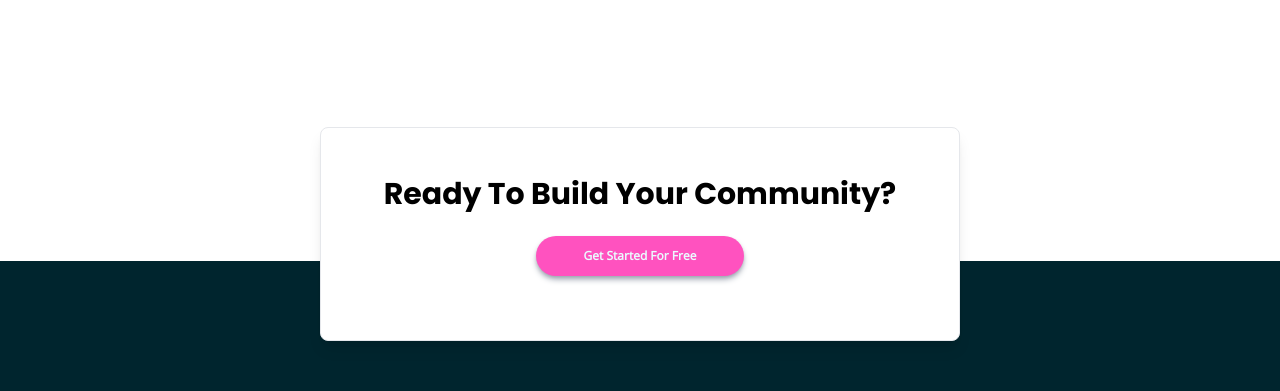
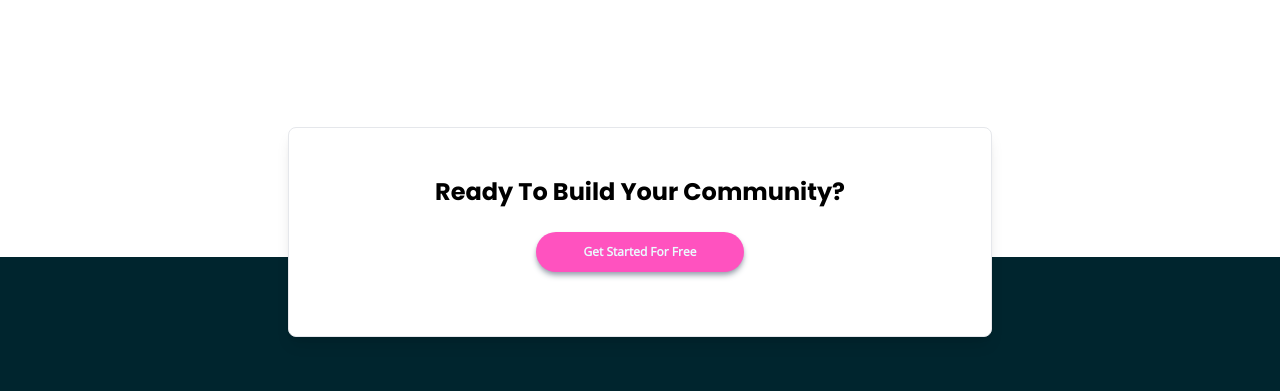
Before and after one commit to gusanchefullstack/prj-15-huddle-landing-page-with-alternating-feature-blocks, a website built with Vite: page index.html in a window 1280 px wide. Shown: the part 2160-2551 px from the top of the page. Built offline with nearby package versions, Linux system fonts and the light colour scheme.

Commit message:
🐛  Fix width of CTA article.

```diff
--- a/index.html
+++ b/index.html
@@ -105,10 +105,10 @@
           </div>
         </article>
         <article
-          class="shadow-lg border rounded-lg mx-4 lg:mx-80 relative -bottom-32 bg-white"
+          class="shadow-lg border rounded-lg mx-4 lg:mx-72 relative -bottom-32 bg-white"
         >
           <div class="text-center py-8 lg:py-12">
-            <h2 class="font-poppins text-lg font-bold mb-6 lg:text-3xl">
+            <h2 class="font-poppins text-lg font-bold mb-6 lg:text-2xl">
               Ready To Build Your Community?
             </h2>
             <button
```
